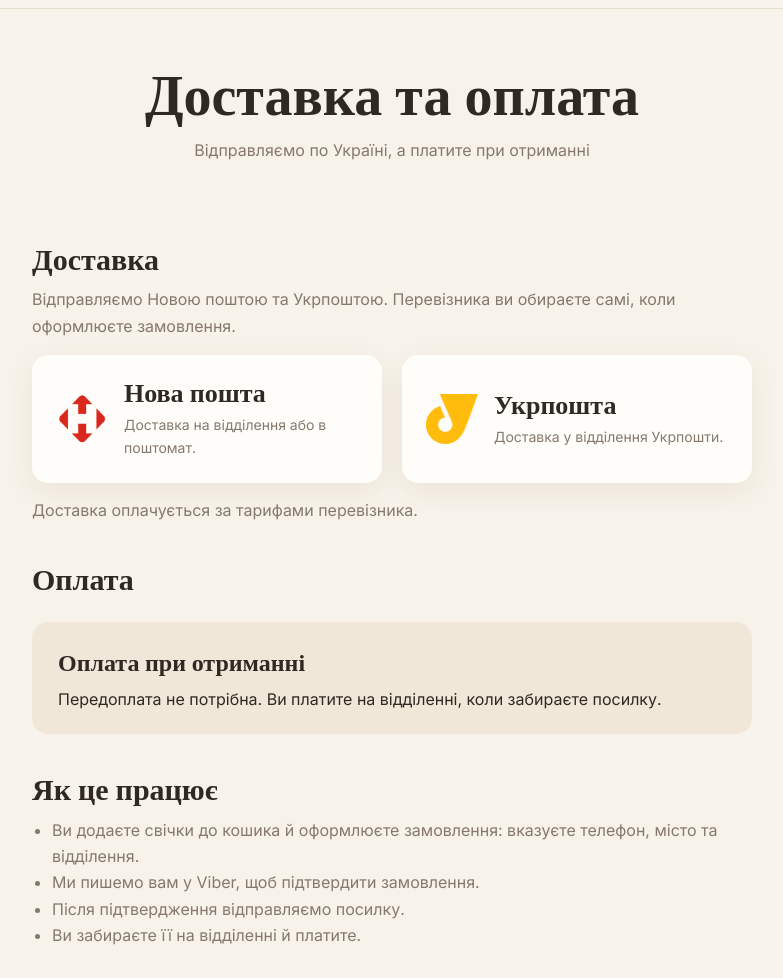
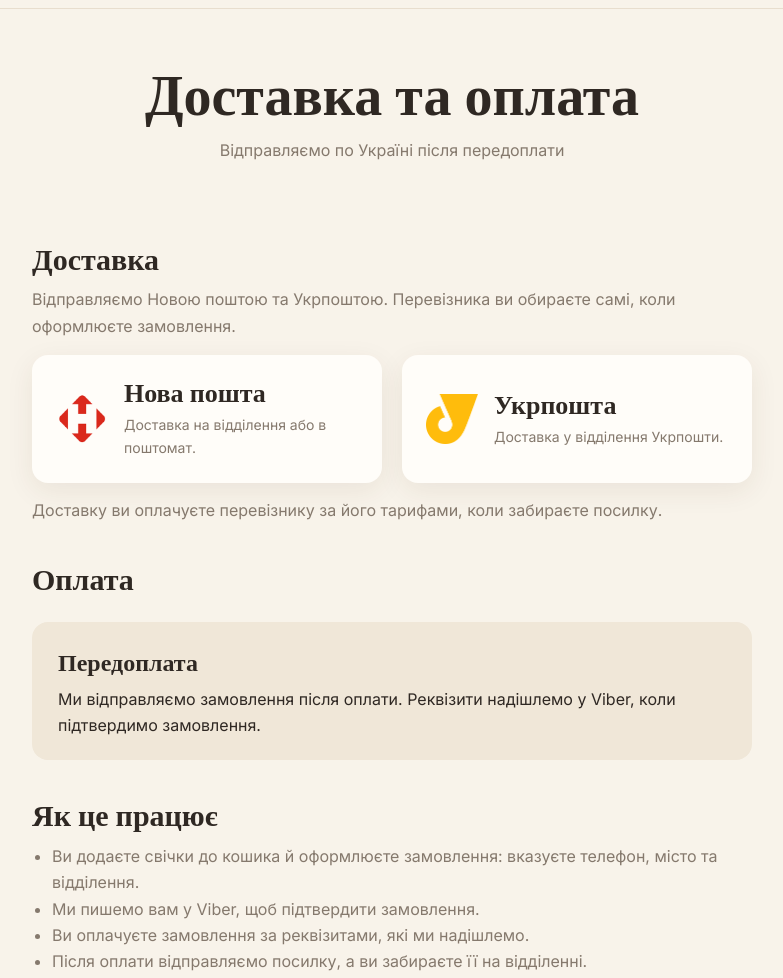
Before and after one commit to theairo/candle-charm-aroma-studio, a plain HTML site: page delivery.html in a window 1280 px wide. Shown: the part 60-1038 px from the top of the page, without its empty margins (248-1031 px from the left). Drawn offline with nearby package versions, Linux system fonts and the light colour scheme.

Commit message:
Switch payment from cash on delivery to prepayment
Co-Authored-By: Claude Sonnet 5.5 <noreply@anthropic.com>

```diff
--- a/delivery.html
+++ b/delivery.html
@@ -15,7 +15,7 @@
 <main>
   <div class="wrap page-title">
     <h1>Доставка та оплата</h1>
-    <p>Відправляємо по Україні, а платите при отриманні</p>
+    <p>Відправляємо по Україні після передоплати</p>
   </div>
 
   <section>
@@ -26,20 +26,20 @@
         <div class="carrier-card"><img class="ico" src="img/nova.png" alt=""><div><h3>Нова пошта</h3><p>Доставка на відділення або в поштомат.</p></div></div>
         <div class="carrier-card"><img class="ico" src="img/ukr.png" alt=""><div><h3>Укрпошта</h3><p>Доставка у відділення Укрпошти.</p></div></div>
       </div>
-      <p style="margin-top:14px">Доставка оплачується за тарифами перевізника.</p>
+      <p style="margin-top:14px">Доставку ви оплачуєте перевізнику за його тарифами, коли забираєте посилку.</p>
 
       <h2>Оплата</h2>
       <div class="callout">
-        <b>Оплата при отриманні</b>
-        Передоплата не потрібна. Ви платите на відділенні, коли забираєте посилку.
+        <b>Передоплата</b>
+        Ми відправляємо замовлення після оплати. Реквізити надішлемо у Viber, коли підтвердимо замовлення.
       </div>
 
       <h2>Як це працює</h2>
       <ul>
         <li>Ви додаєте свічки до кошика й оформлюєте замовлення: вказуєте телефон, місто та відділення.</li>
         <li>Ми пишемо вам у Viber, щоб підтвердити замовлення.</li>
-        <li>Після підтвердження відправляємо посилку.</li>
-        <li>Ви забираєте її на відділенні й платите.</li>
+        <li>Ви оплачуєте замовлення за реквізитами, які ми надішлемо.</li>
+        <li>Після оплати відправляємо посилку, а ви забираєте її на відділенні.</li>
       </ul>
 
       <div class="center"><a href="shop.html" class="btn">До каталогу</a></div>
```
Also changed, not shown: checkout.html (+3 -3 lines), index.html (+2 -2 lines), 1 other file.
